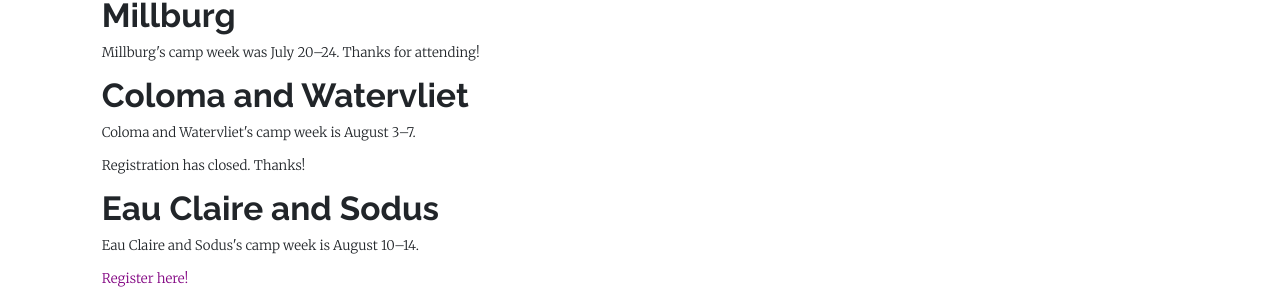
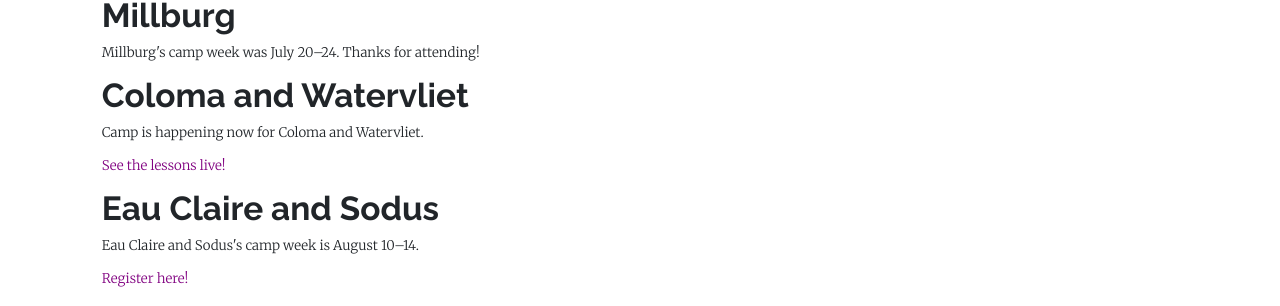
Before and after one commit to michigan-migrant-ministries/website, a Jekyll site: the page built from _pages/registration.html, in a window 1280 px wide. Shown: the part 136-442 px from the top of the page. Built offline with Jekyll 4.4.1, drawn with Linux system fonts in a browser that asks for light colours.

Commit message:
Update wording for Coloma/Watervliet camp week

```diff
--- a/_pages/registration.html
+++ b/_pages/registration.html
@@ -13,10 +13,10 @@ title: Registration
   Coloma and Watervliet
 </h1>
 <p>
-  Coloma and Watervliet's camp week is August 3&ndash;7.
+  Camp is happening now for Coloma and Watervliet.
 </p>
 <p>
-  Registration has closed. Thanks!
+  <a href="{% link _pages/live-stream.html %}">See the lessons live!</a>
 </p>
 
 <h1>Eau Claire and Sodus</h1>
```
